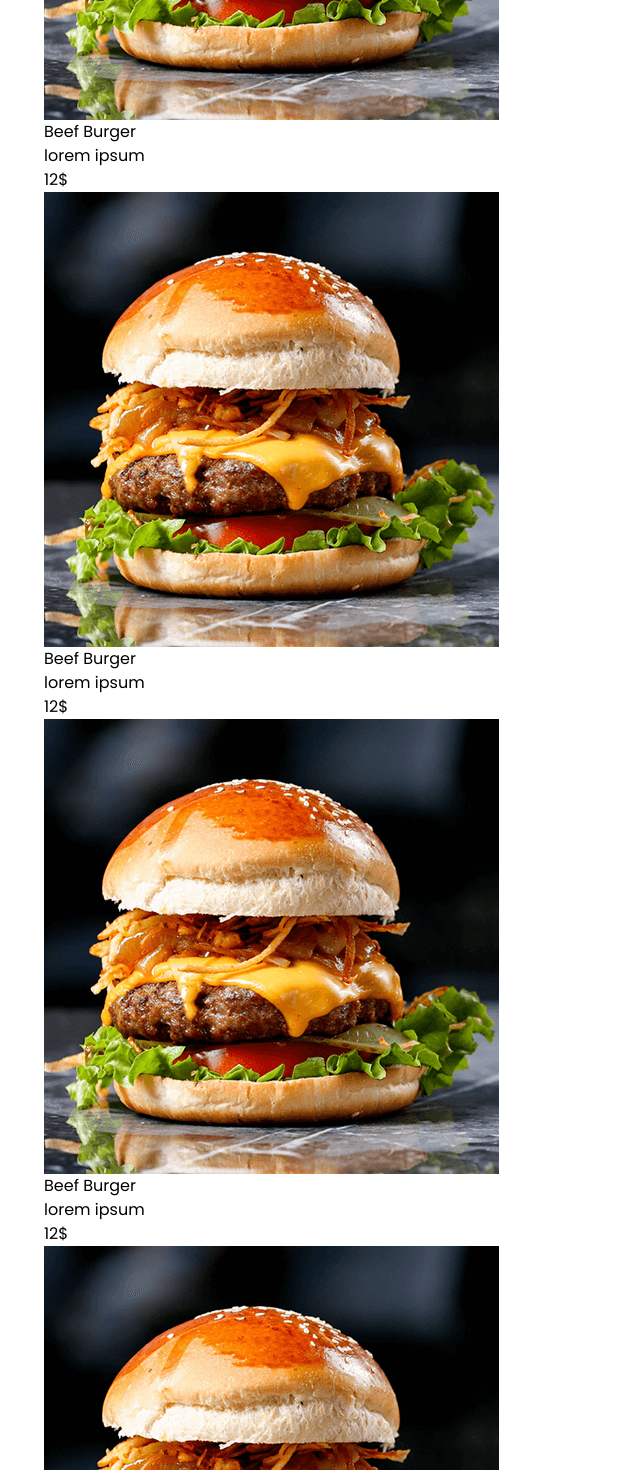
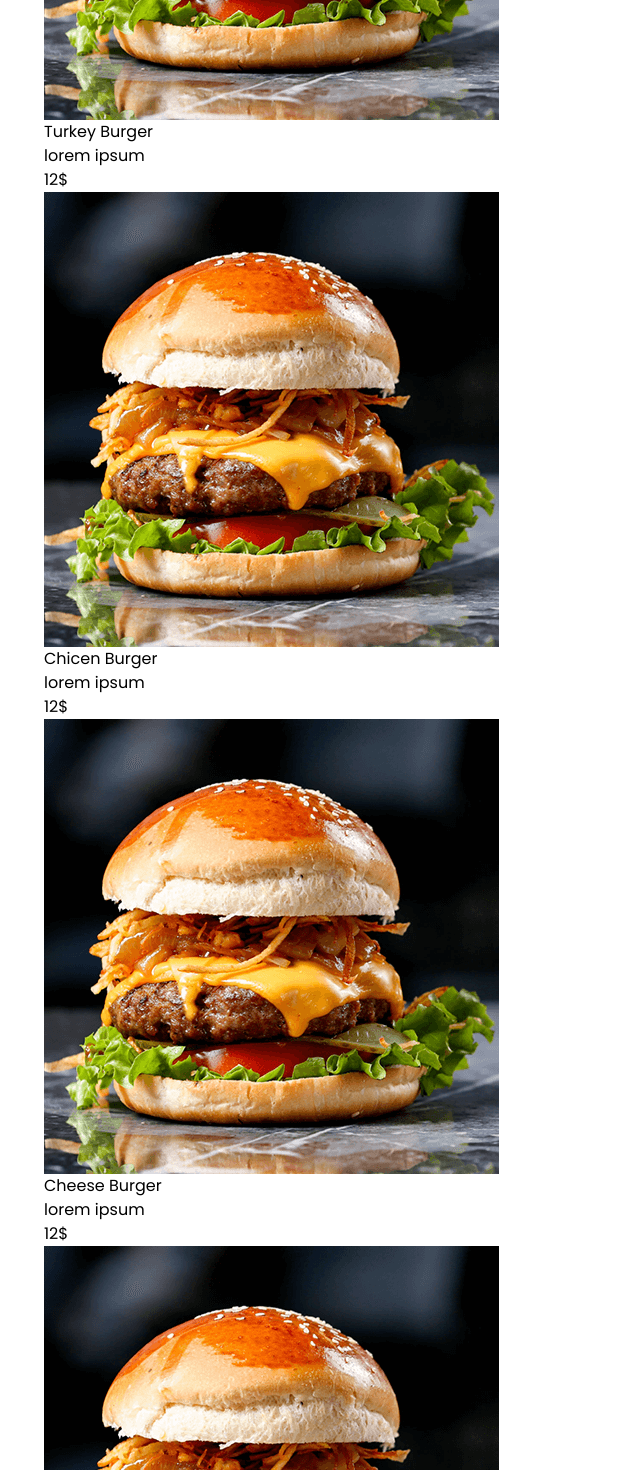
Before and after one commit to maci-kb24/restaurant-lp, a React (Vite) app: page / in a window 1280 px wide. Shown: the part 1320-2790 px from the top of the page, without its empty margins (0-640 px from the left). Built offline with nearby package versions, Linux system fonts and the light colour scheme.

Commit message:
create the cta component

```diff
--- a/src/App.jsx
+++ b/src/App.jsx
@@ -1,7 +1,9 @@
 import './App.css'
 import About from './components/about/About'
+import Cta from './components/cta/Cta'
 import Dishes from './components/dishes/Dishes'
 import Hero from './components/hero/Hero'
+import Reservation from './components/reservation/Reservation'
 
 function App() {
 
@@ -11,6 +13,8 @@ function App() {
     <Hero />
     <Dishes />
     <About />
+    <Cta />
+    <Reservation />
     </div>
     </>
   )
--- a/src/components/Button.jsx
+++ b/src/components/Button.jsx
@@ -1,8 +1,16 @@
+
 
 const Button = () => {
+  const handleClick = () => {
+    const reservationDiv = document.getElementById('reservation');
+    if (reservationDiv) {
+      reservationDiv.scrollIntoView({ behavior: 'smooth' });
+    }
+  };
+
   return (
     <>
-    <a className="btn book-btn text-black font-extrabold tracking-widest bg-yellow-500 py-2 px-4 uppercase rounded">
+    <a onClick={handleClick} className="btn book-btn hover:text-white cursor-pointer hover:bg-gray-400 text-black font-extrabold tracking-widest bg-yellow-500 py-2 px-4 uppercase rounded">
         Book a Table
     </a>
     </>
--- /dev/null
+++ b/src/components/cta/Cta.jsx
@@ -0,0 +1,16 @@
+import banner from "../../assets/images/bg-offer.png"
+import Button from "../Button"
+
+
+const Cta = () => {
+  return (
+    <div className="cta bg-no-repeat bg-cover bg-center bg-fixed" style={{backgroundImage: `url(${banner})`}}>
+        <div className="custom-container py-20">
+            <h1 className="mb-8 text-[40px] font-extrabold">DOUBLE CHEESE PIZZA <br/>30% OFF FRIDAY ONLY</h1>
+            <Button />
+        </div>
+    </div>
+  )
+}
+
+export default Cta
--- a/src/components/dishes/DishCard.jsx
+++ b/src/components/dishes/DishCard.jsx
@@ -1,26 +1,28 @@
 
 import PropTypes from 'prop-types';
 
-const DishCard = ({title, image, description, price}) => {
+const DishCard = ({ dishes }) => {
   return (
     <div className="dish-card">
         <div>
-            <img src={image} />
+            <img src={dishes.image} />
         </div>
         <div>
-            <h3>{title}</h3>
-            <p>{description}</p>
-            <p>{price}$</p>
+            <h3>{dishes.title}</h3>
+            <p>{dishes.description}</p>
+            <p>{dishes.price}$</p>
         </div>
     </div>
   )
 }
 
 DishCard.propTypes = {
-  title: PropTypes.string.isRequired,
-  image: PropTypes.string.isRequired,
-  description: PropTypes.string.isRequired,
-  price: PropTypes.number.isRequired
+  dishes: PropTypes.shape({
+    title: PropTypes.string.isRequired,
+    image: PropTypes.string.isRequired,
+    description: PropTypes.string.isRequired,
+    price: PropTypes.number.isRequired
+  }).isRequired
 };
 
 export default DishCard;
--- a/src/components/dishes/Dishes.jsx
+++ b/src/components/dishes/Dishes.jsx
@@ -1,5 +1,13 @@
 import DishCard from "./DishCard"
 import Burger from '../../assets/images/special-dishes-1.png'
+
+const dishes = [
+  { title: 'Beef Burger', image: Burger, description: 'lorem ipsum', price: 12 },
+  { title: 'Turkey Burger', image: Burger, description: 'lorem ipsum', price: 12 },
+  { title: 'Chicen Burger', image: Burger, description: 'lorem ipsum', price: 12 },
+  { title: 'Cheese Burger', image: Burger, description: 'lorem ipsum', price: 12 },
+  { title: 'Pizza Burger', image: Burger, description: 'lorem ipsum', price: 12 },
+]
 
 const Dishes = () => {
   return (
@@ -10,11 +18,9 @@ const Dishes = () => {
             <p className="mt-8 max-w-prose mx-auto text-gray-400">We offer a wide range of dishes, from traditional to modern. Our chefs are always ready to prepare the best meals for you.</p>
         </div>
         <div className="dishes-gallery flex">
-        <DishCard title="Beef Burger" image={Burger} description="lorem ipsum" price={12} />
-        <DishCard title="Beef Burger" image={Burger} description="lorem ipsum" price={12} />
-        <DishCard title="Beef Burger" image={Burger} description="lorem ipsum" price={12} />
-        <DishCard title="Beef Burger" image={Burger} description="lorem ipsum" price={12} />
-        <DishCard title="Beef Burger" image={Burger} description="lorem ipsum" price={12} />
+          {dishes.map((dish, index) => (
+            <DishCard dishes={dish} key={index} />
+          ))}
         </div>
       </div>
 
--- a/src/components/header/Header.jsx
+++ b/src/components/header/Header.jsx
@@ -27,7 +27,7 @@ const Header = () => {
   return (
     <div className="header z-50 fixed w-full top-0 left-0 py-4" style={headerStyle}>
      <div className="custom-container flex justify-between items-center">
-     <Logo />
+      <Logo />
       <Navbar />
      </div>
 
--- a/src/components/header/Navbar.jsx
+++ b/src/components/header/Navbar.jsx
@@ -18,7 +18,7 @@ const Navbar = () => {
             <ul className="flex">
               {navlinks.map((link, index) => (
                 <li className="ml-12" key={index}>
-                  <a className="uppercase font-extrabold" href={link.url}>{link.title}</a>
+                  <a className="uppercase font-extrabold hover:text-yellow-500" href={link.url}>{link.title}</a>
                 </li>
               ))}
             </ul>
--- /dev/null
+++ b/src/components/reservation/Reservation.jsx
@@ -0,0 +1,8 @@
+
+const Reservation = () => {
+  return (
+    <div id="reservation">This is Reservation</div>
+  )
+}
+
+export default Reservation
```
Also changed, not shown: src/assets/images/bg-offer.png (added).
